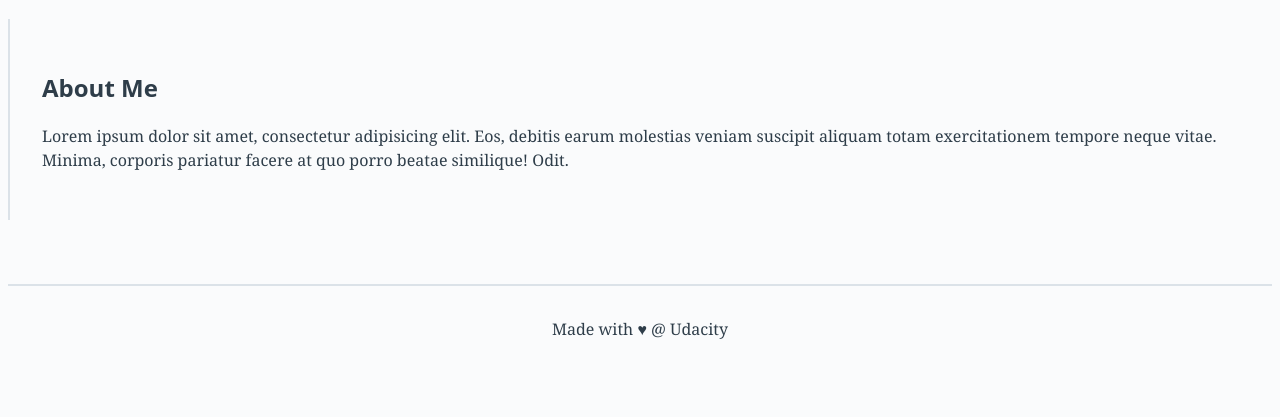
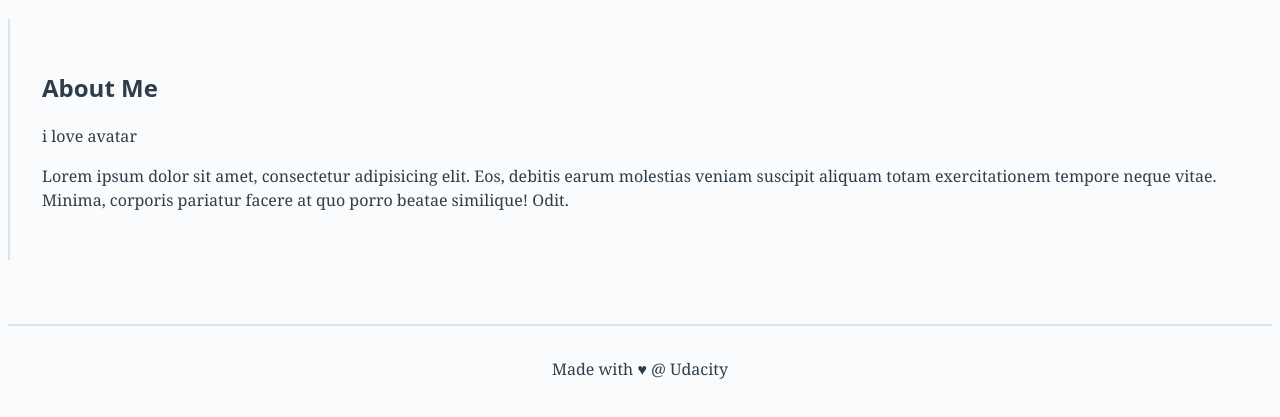
Before and after one commit to aouiche/new-git-project, a plain HTML site: page index.html in a window 1280 px wide. Shown: the part 61-478 px from the top of the page. Drawn offline with Linux system fonts and the light colour scheme.

Commit message:
add movie i like

```diff
--- a/index.html
+++ b/index.html
@@ -20,7 +20,7 @@
 <!-- start of new content -->
 <aside>
     <h2>About Me</h2>
-
+	<p>i love avatar </p>
     <p>Lorem ipsum dolor sit amet, consectetur adipisicing elit. Eos, debitis earum molestias veniam suscipit aliquam totam exercitationem tempore neque vitae. Minima, corporis pariatur facere at quo porro beatae similique! Odit.</p>
 </aside>
 <!-- end of new content -->
```
